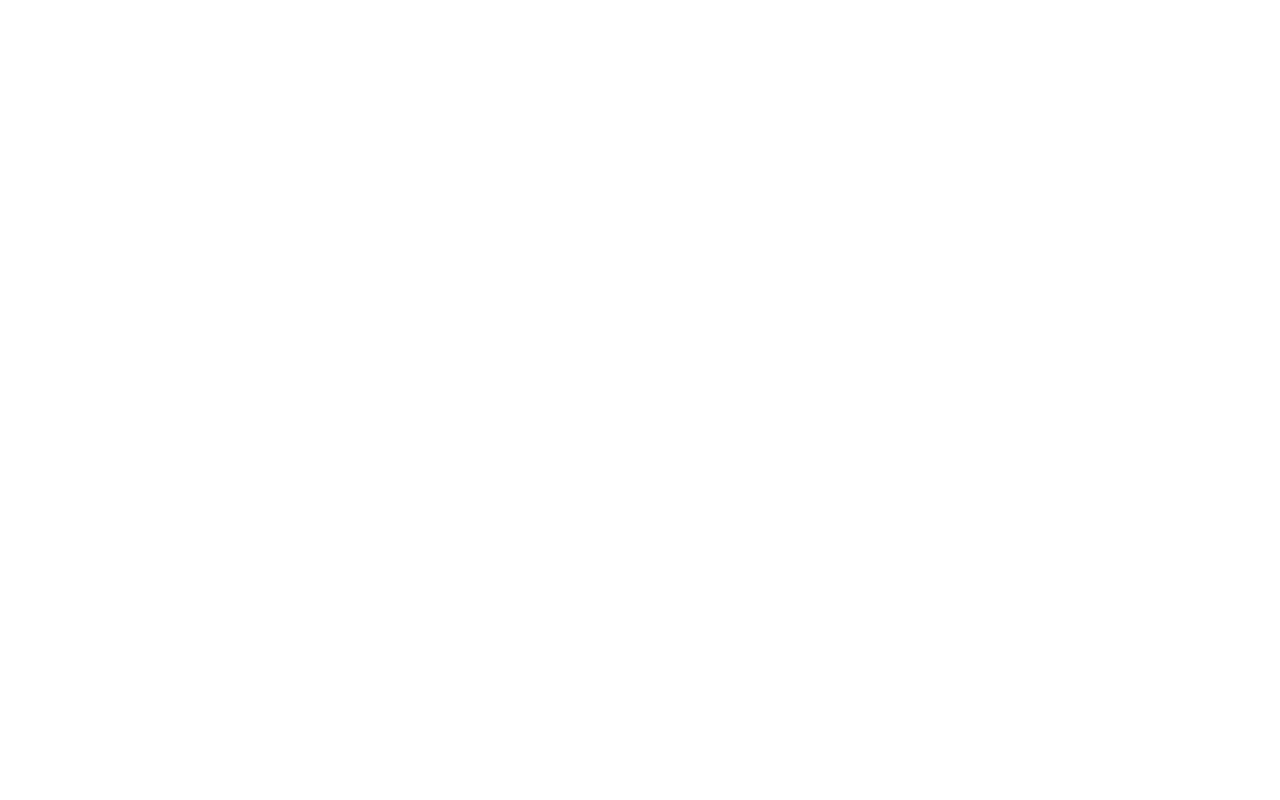
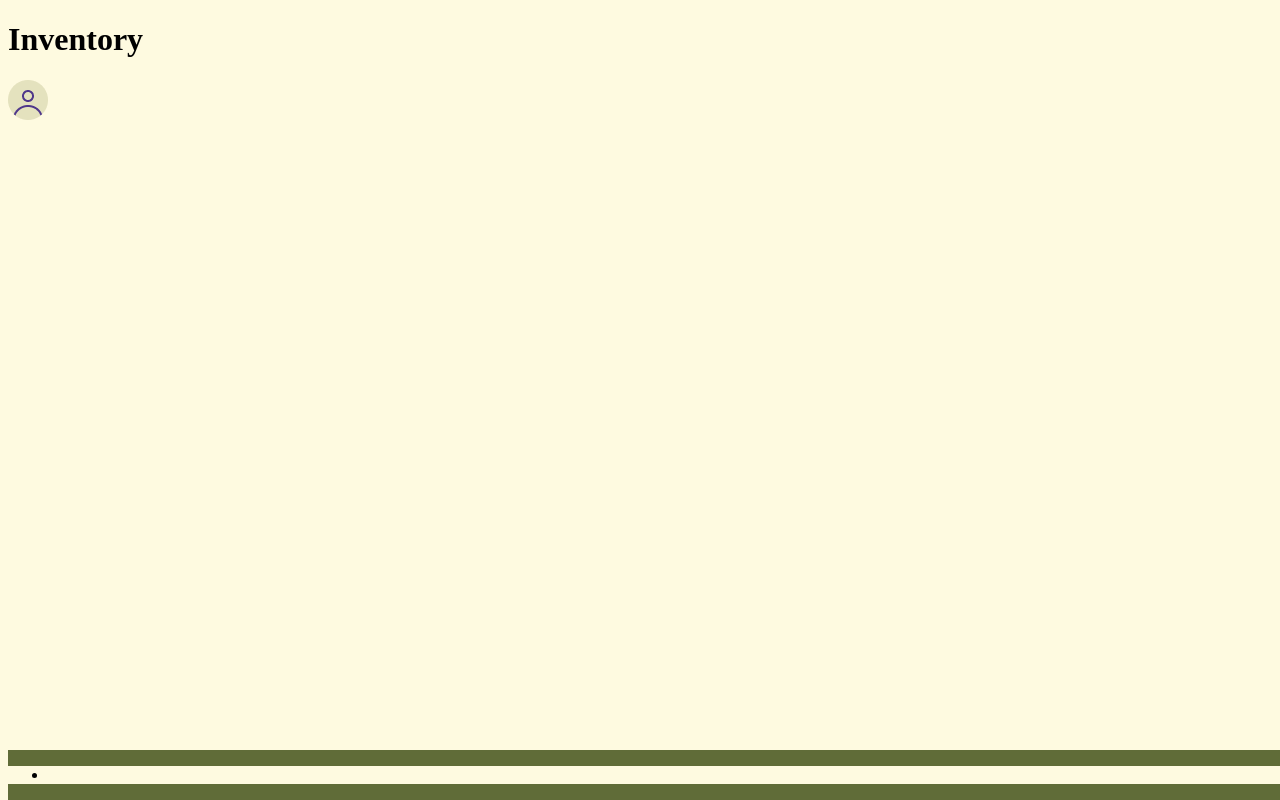
Before and after one commit to yoomimoomi/EcoMunch, a plain HTML site: page inventory.html in a window 1280 px wide. Drawn offline with Linux system fonts and the light colour scheme.

Commit message:
css + css vars

```diff
--- /dev/null
+++ b/inventory.css
@@ -0,0 +1,21 @@
+@import "../vars.css";
+
+* {
+    background-color: var(--color-primary);
+}
+
+.navbar {
+  background-color: var(--color-secondary);
+  overflow: hidden;
+  position: fixed;
+  bottom: 0;
+  width: 100%;
+}
+
+@media screen and (max-width: 830px), (max-height: 830px) {
+
+h1 {
+    color: var(--color-text);
+}
+
+}
--- a/inventory.html
+++ b/inventory.html
@@ -0,0 +1,24 @@
+<!DOCTYPE html>
+<html lang="en">
+  <head>
+    <meta charset="UTF-8">
+    <meta name="viewport" content="width=device-width, initial-scale=1.0">
+    <meta http-equiv="X-UA-Compatible" content="ie=edge">
+    <title>Inventory</title>
+    <link rel="stylesheet" href="inventory.css">
+  </head>
+  <body>
+    <header>
+        <h1>Inventory</h1>
+        <a href="profile.html"><img id="profilePicture" src="./assets/avatar.png"></a>
+    </header>
+    <nav class="navbar">
+        <ul>
+            <li>
+                <a href="profile.html"></a>
+            </li>
+        </ul>
+    </nav>
+    <script src="index.js"></script>
+  </body>
+</html>
--- /dev/null
+++ b/vars.css
@@ -0,0 +1,10 @@
+:root {
+    /* colors */
+    --color-text: #000000;
+    --color-primary: #FEFAE0;
+    --color-secondary: #606C38;
+    --color-dark: #283618;
+    --color-bg: #BC6C25;
+
+    --font-robot: "Roboto";
+}
```
Also changed, not shown: map.html (+1 -1 lines), rewards.js (+11 -0 lines), test.html (+14 -0 lines), thankYou.html (+13 -0 lines), assets/avatar.png (added), profile.html (added), thankYou.css (added).
